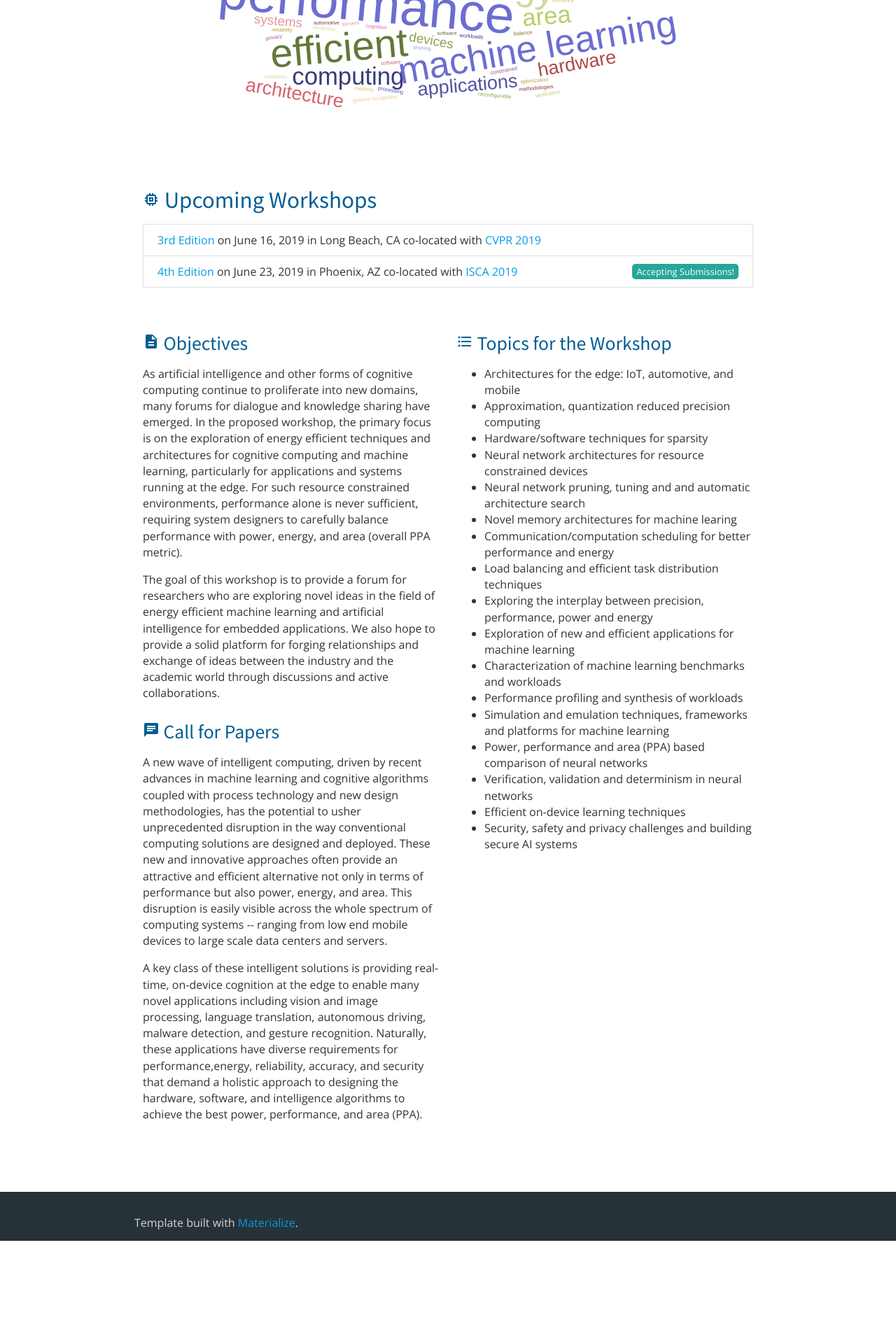
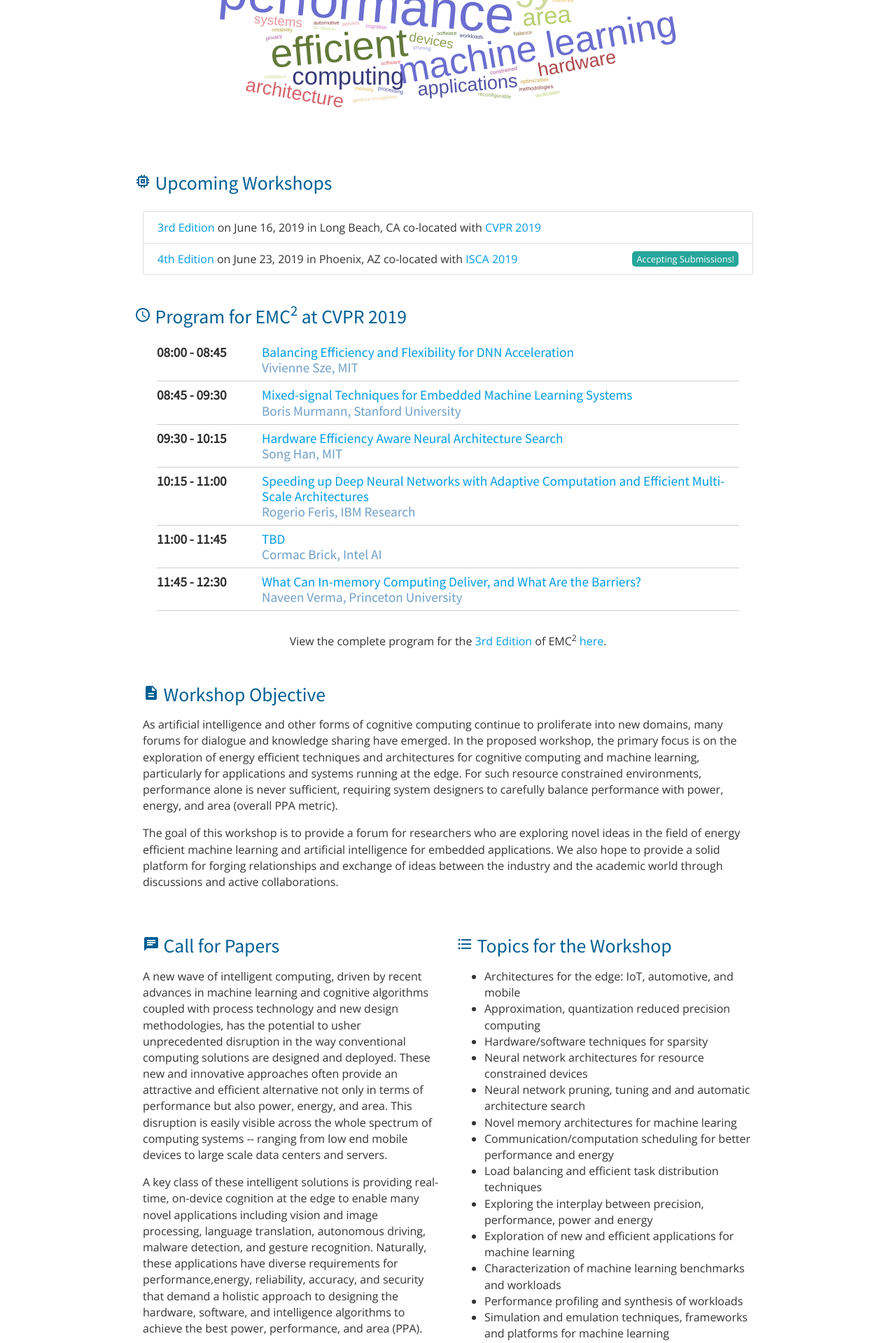
Before and after one commit to mgoldfar/emc2-web, a Jekyll site: the page built from index.html, in a window 1280 px wide. Shown: the part 426-2345 px from the top of the page at 70% size. Built offline with Jekyll 4.4.1, drawn with Linux system fonts in a browser that asks for light colours; before the commit the page ends 2199 px from its top, so only the background shows below that.

Commit message:
Added program summary to index page.

```diff
--- a/_editions/1-asplos-18.html
+++ b/_editions/1-asplos-18.html
@@ -9,5 +9,6 @@ event_location: Williamsburg, VA
 event_room: Allegheny Room A
 event_session: afternoon
 is_upcoming: False
+show_program_summary: False
 is_accepting_submission: False
 ---
--- a/_editions/2-hpca-19.html
+++ b/_editions/2-hpca-19.html
@@ -9,5 +9,6 @@ event_location: Washington D.C.
 event_room: Dogwood Room
 event_session: full
 is_upcoming: False
+show_program_summary: False
 is_accepting_submission: False
 ---
--- a/_editions/3-cvpr-19.html
+++ b/_editions/3-cvpr-19.html
@@ -9,6 +9,7 @@ event_location: Long Beach, CA
 event_room: Hyatt Shoreline A
 event_session: morning
 is_upcoming: True
+show_program_summary: True
 is_accepting_submission: False
 ---
 <blockquote class="z-depth-1">
--- a/assets/css/edition.css
+++ b/assets/css/edition.css
@@ -17,8 +17,6 @@
 
     .program-summary {
         max-width: 1440px;
-        padding-left: 10%;
-        padding-right: 10%;
         margin: auto;
     }
 }
--- a/index.html
+++ b/index.html
@@ -2,6 +2,8 @@
 layout: default
 permalink: /index
 ---
+{% assign upcoming_editions = site.editions|where: "is_upcoming",true|sort:"event_date" %}
+
 <div class="row">
   <div class="col s12 center-align">
     <h1 class="header">{{ site.title }}</h1>
@@ -9,12 +11,12 @@ permalink: /index
   </div>
 </div>
 
+{% if upcoming_editions.size > 0 %}
 <div class="row">
+  <h3 class="header"><i class="material-icons">memory</i> Upcoming Workshops</h3>
   <div class="col s12">
-    <h2 class="header"><i class="material-icons">memory</i> Upcoming Workshops</h2>
     <ul class="collection">
-        {% for ed in site.editions %}
-          {% if ed.is_upcoming %}
+        {% for ed in upcoming_editions %}
           <li class="collection-item">
             {% assign edition_number = ed.title|split:" "|first %}
             <a href="{{ ed.url }}">{% include ordinal.html number=edition_number %} Edition</a> on {{ ed.event_date|date: "%B %d, %Y" }} in {{ ed.event_location }} co-located with
@@ -25,15 +27,32 @@ permalink: /index
             </a>
             {% endif %}
           </li>
-          {% endif %}
         {% endfor %}
       </ul>
   </div>
 </div>
 
+{% assign next_upcoming_edition = upcoming_editions|first %}
+
+{% if next_upcoming_edition.show_program_summary %}
+{% assign next_upcoming_program = site.programs|where: "edition",next_upcoming_edition.edition|sort:"time_end" %}
+{% assign next_upcoming_edition_number = next_upcoming_edition.title|split:" "|first %}
 <div class="row">
-  <div class="col s12 m6">
-    <h3 class="header"><i class="material-icons">description</i> Objectives</h3>
+  <h3 class="header"><i class="material-icons">schedule</i> Program for EMC<sup>2</sup> at {{ next_upcoming_edition.colocated_short }}</h3>
+  {% include program-summary.html edition=next_upcoming_edition program=next_upcoming_program %}
+  <div class="center-align">
+    View the complete program for the
+    <a href="{{ next_upcoming_edition.url }}">{% include ordinal.html number=next_upcoming_edition_number %} Edition</a> of EMC<sup>2</sup>
+    <a href="{{ next_upcoming_edition.url }}">here</a>.
+  </div>
+</div>
+{% endif %}
+
+{% endif %}
+
+<div class="row">
+  <div class="col s12">
+      <h3 class="header"><i class="material-icons">description</i> Workshop Objective</h3>
       <p>
         As artificial intelligence and other forms of cognitive computing continue to proliferate into new domains, many
         forums for dialogue and knowledge sharing have emerged. In the proposed workshop, the primary focus is on the
@@ -45,6 +64,10 @@ permalink: /index
         energy efficient machine learning and artificial intelligence for embedded applications. We also hope to provide a
         solid platform for forging relationships and exchange of ideas between the industry and the academic world through
         discussions and active collaborations.</p>
+  </div>
+</div>
+<div class="row">
+  <div class="col s12 m6">
     <h3 class="header"><i class="material-icons">chat</i> Call for Papers</h3>
     <p>
       A new wave of intelligent computing, driven by recent advances in machine learning and cognitive algorithms
```
Lines whose indentation alone changed are shown as unchanged.
